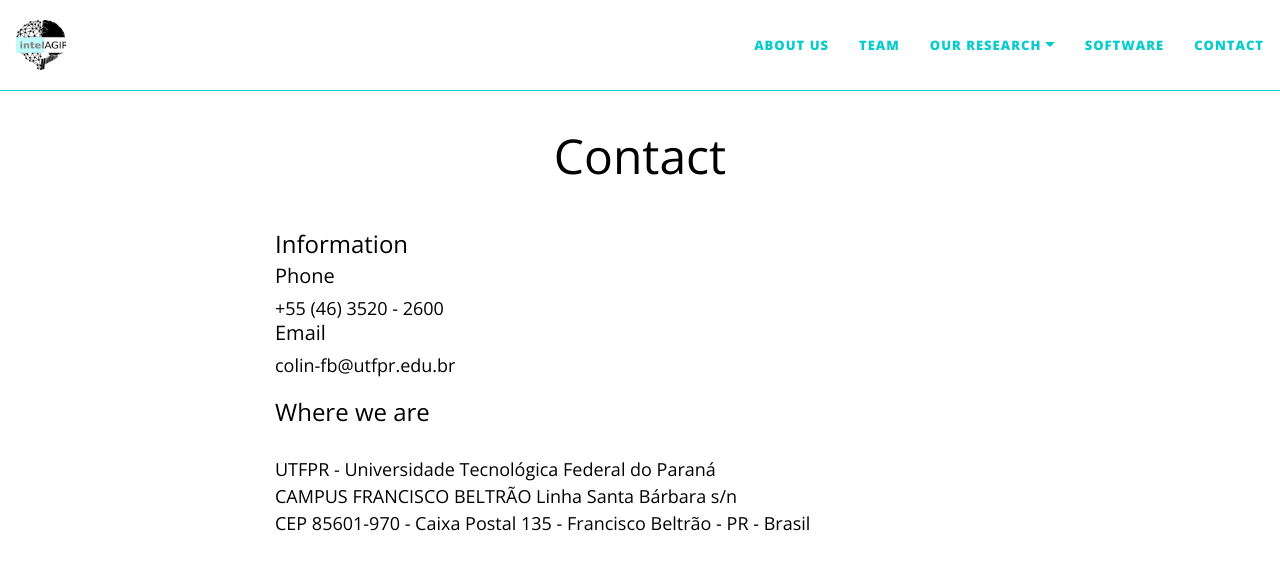
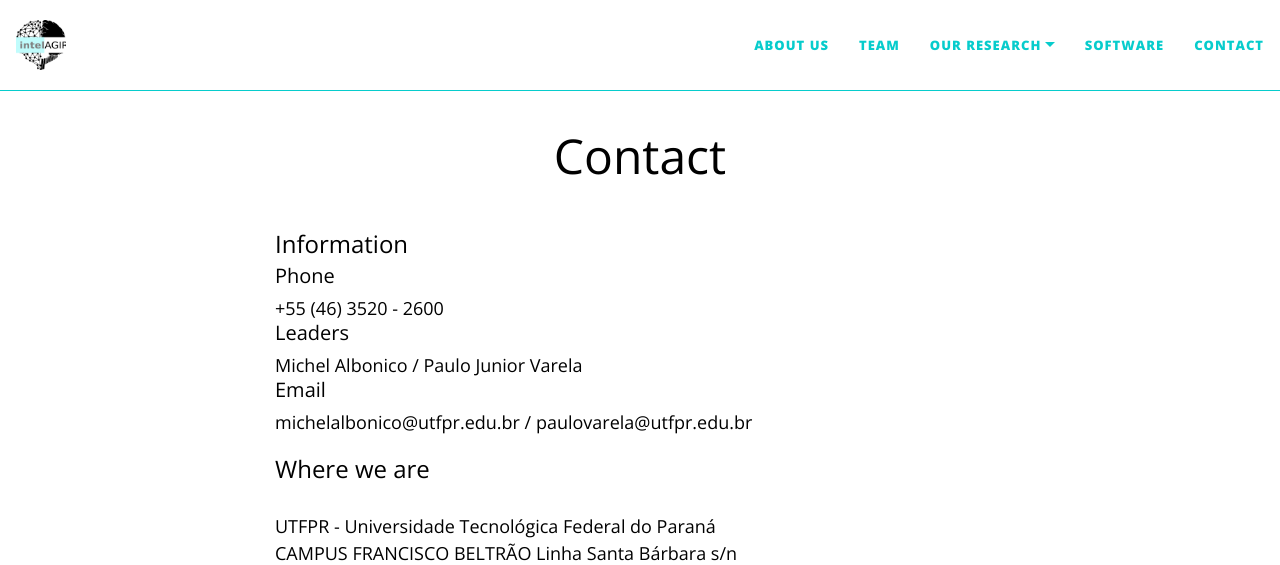
Before and after one commit to IntelAgir-Research-Group/intelagir-research-group.github.io, a Jekyll site: the page built from pages/contact.md, in a window 1280 px wide and 1265 px high. Shown: the top 565 px of the window. Built offline with Jekyll 4.4.1, drawn with Linux system fonts in a browser that asks for light colours; nearby versions of some CDN libraries; grey boxes are pictures that could not be loaded.

Commit message:
Update contact.md

```diff
--- a/pages/contact.md
+++ b/pages/contact.md
@@ -9,8 +9,10 @@ title: Contact
       <h3>Information</h3>
       	<h5>Phone</h5>
 		  +55 (46) 3520 - 2600
-		<h5>Email</h5>
-		  colin-fb@utfpr.edu.br
+	<h5>Leaders</h5>
+		  Michel Albonico / Paulo Junior Varela
+	<h5>Email</h5>
+		  michelalbonico@utfpr.edu.br / paulovarela@utfpr.edu.br
 	</div>
 	<div class="columm">
 	 <h3>Where we are</h3>
```
